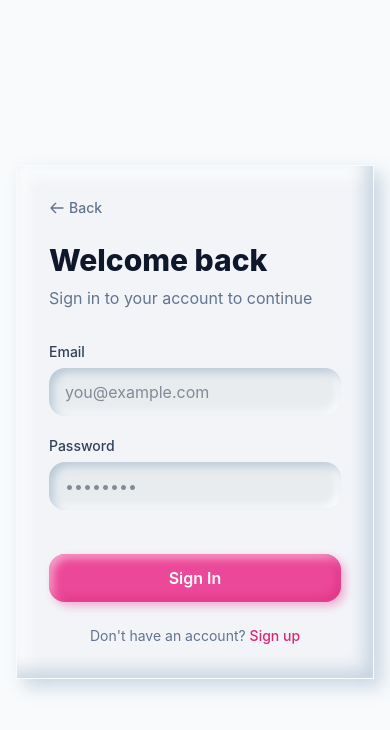
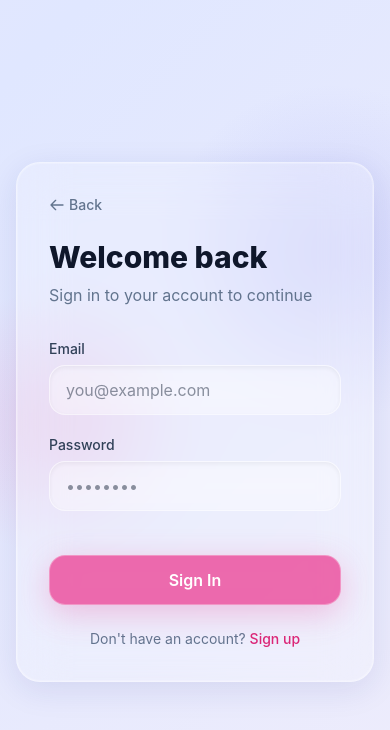
Before and after one commit to as04-CyberNova/BuzzApp, a React (Vite) app in the folder frontend/: page /login in a window 390 px wide. Shown: the top 730 px of the page. Built offline with nearby package versions, Linux system fonts and the light colour scheme; no server answers.

Commit message:
Refactor UI to liquid glass and improve mobile responsiveness

```diff
--- a/frontend/src/index.css
+++ b/frontend/src/index.css
@@ -14,72 +14,69 @@
 
 @layer base {
   body {
-    @apply bg-slate-50 text-slate-900 antialiased selection:bg-primary-500 selection:text-white dark:bg-surface-900 dark:text-slate-100;
+    @apply text-slate-900 antialiased selection:bg-primary-500 selection:text-white dark:text-slate-100 min-h-[100dvh] overflow-x-hidden relative;
     font-family: 'Inter', -apple-system, BlinkMacSystemFont, 'Segoe UI', Roboto, Helvetica, Arial, sans-serif;
+    background: linear-gradient(135deg, #fce7f3 0%, #e0e7ff 50%, #fdf2f8 100%);
+    background-size: 400% 400%;
+    animation: gradientBG 15s ease infinite;
+  }
+
+  .dark body {
+    background: linear-gradient(135deg, #1e1b4b 0%, #1e1e2f 50%, #312e81 100%);
+    background-size: 400% 400%;
+    animation: gradientBG 15s ease infinite;
+  }
+
+  @keyframes gradientBG {
+    0% { background-position: 0% 50%; }
+    50% { background-position: 100% 50%; }
+    100% { background-position: 0% 50%; }
+  }
+
+  body::before {
+    content: '';
+    position: absolute;
+    top: 0; left: 0; right: 0; bottom: 0;
+    background: radial-gradient(circle at 15% 50%, rgba(236, 72, 153, 0.15), transparent 25%),
+                radial-gradient(circle at 85% 30%, rgba(99, 102, 241, 0.15), transparent 25%);
+    z-index: -1;
+    pointer-events: none;
   }
 }
 
 @layer components {
-  .clay-panel {
-    @apply bg-[#f2f4f8] border border-white/60 dark:bg-surface-800 dark:border-white/10;
-    box-shadow:
-      8px 8px 16px 0px rgba(136, 165, 191, 0.4),
-      inset -8px -8px 16px 0px rgba(136, 165, 191, 0.4),
-      inset 8px 8px 16px 0px rgba(255, 255, 255, 0.9);
+  .liquid-glass-panel {
+    @apply bg-white/20 dark:bg-black/20 backdrop-blur-xl border border-white/40 dark:border-white/10;
+    box-shadow: 0 8px 32px 0 rgba(31, 38, 135, 0.1), inset 0 0 0 1px rgba(255, 255, 255, 0.2);
   }
 
-  .dark .clay-panel {
-    box-shadow:
-      8px 8px 16px 0px rgba(0, 0, 0, 0.5),
-      inset -8px -8px 16px 0px rgba(0, 0, 0, 0.4),
-      inset 8px 8px 16px 0px rgba(255, 255, 255, 0.05);
+  .liquid-glass-btn {
+    @apply relative overflow-hidden bg-primary-500/80 hover:bg-primary-500 text-white backdrop-blur-md transition-all duration-300 px-4 py-3 rounded-2xl font-semibold border border-white/30 dark:border-white/10 shadow-[0_8px_32px_0_rgba(236,72,153,0.3)] hover:shadow-[0_8px_32px_0_rgba(236,72,153,0.5)];
   }
 
-  .clay-btn {
-    @apply bg-primary-500 text-white transition-all duration-300 px-4 py-3 rounded-2xl font-semibold;
-    box-shadow:
-      4px 4px 8px 0px rgba(236, 72, 153, 0.4),
-      inset -4px -4px 8px 0px rgba(219, 39, 119, 0.6),
-      inset 4px 4px 8px 0px rgba(252, 231, 243, 0.6);
+  .liquid-glass-btn::before {
+    content: '';
+    position: absolute;
+    top: 0; left: -100%; width: 50%; height: 100%;
+    background: linear-gradient(to right, transparent, rgba(255, 255, 255, 0.4), transparent);
+    transform: skewX(-20deg);
+    transition: 0.5s;
   }
 
-  .clay-btn:active {
-    box-shadow:
-      2px 2px 4px 0px rgba(236, 72, 153, 0.4),
-      inset 4px 4px 8px 0px rgba(219, 39, 119, 0.6),
-      inset -4px -4px 8px 0px rgba(252, 231, 243, 0.6);
+  .liquid-glass-btn:hover::before {
+    left: 150%;
   }
 
-  .clay-input {
-    @apply w-full px-4 py-3 bg-[#e8ecef] dark:bg-surface-900 border-none rounded-2xl outline-none text-slate-800 dark:text-slate-100 transition-all focus:ring-2 focus:ring-primary-500/50;
-    box-shadow: inset 4px 4px 8px rgba(136, 165, 191, 0.5), inset -4px -4px 8px rgba(255, 255, 255, 0.9);
+  .liquid-glass-input {
+    @apply w-full px-4 py-3 bg-white/30 dark:bg-black/30 backdrop-blur-md border border-white/40 dark:border-white/10 rounded-2xl outline-none text-slate-800 dark:text-slate-100 transition-all focus:ring-2 focus:ring-primary-500/50 shadow-inner;
   }
 
-  .dark .clay-input {
-    box-shadow: inset 4px 4px 8px rgba(0, 0, 0, 0.6), inset -4px -4px 8px rgba(255, 255, 255, 0.05);
+  .liquid-glass-msg-sender {
+    @apply bg-primary-500/90 text-white backdrop-blur-md border border-white/20 shadow-md;
   }
 
-  .clay-msg-sender {
-    @apply bg-primary-500 text-white shadow-md;
-    box-shadow:
-      4px 4px 8px 0px rgba(236, 72, 153, 0.3),
-      inset -4px -4px 8px 0px rgba(219, 39, 119, 0.5),
-      inset 4px 4px 8px 0px rgba(252, 231, 243, 0.5);
-  }
-
-  .clay-msg-receiver {
-    @apply bg-[#f2f4f8] text-slate-800 dark:bg-surface-800 dark:text-slate-100;
-    box-shadow:
-      4px 4px 8px 0px rgba(136, 165, 191, 0.3),
-      inset -4px -4px 8px 0px rgba(136, 165, 191, 0.3),
-      inset 4px 4px 8px 0px rgba(255, 255, 255, 0.9);
-  }
-
-  .dark .clay-msg-receiver {
-    box-shadow:
-      4px 4px 8px 0px rgba(0, 0, 0, 0.4),
-      inset -4px -4px 8px 0px rgba(0, 0, 0, 0.3),
-      inset 4px 4px 8px 0px rgba(255, 255, 255, 0.05);
+  .liquid-glass-msg-receiver {
+    @apply bg-white/40 dark:bg-black/40 text-slate-800 dark:text-slate-100 backdrop-blur-md border border-white/30 dark:border-white/10 shadow-sm;
   }
 }
 
--- a/frontend/src/pages/Home.jsx
+++ b/frontend/src/pages/Home.jsx
@@ -3,8 +3,8 @@ import { Link } from 'react-router-dom';
 
 function Home() {
   return (
-    <div className="min-h-[100dvh] bg-slate-50 dark:bg-surface-900 flex items-center justify-center p-4">
-      <div className="clay-panel max-w-md w-full p-8 transition-bounce hover-lift">
+    <div className="min-h-[100dvh] bg-transparent flex items-center justify-center p-4">
+      <div className="liquid-glass-panel max-w-md w-full p-8 rounded-3xl transition-bounce hover-lift">
         <div className="flex flex-col items-center">
           <div className="w-16 h-16 bg-gradient-to-tr from-primary-500 to-primary-600 rounded-2xl flex items-center justify-center shadow-lg shadow-primary-500/30 mb-6">
             <svg className="w-8 h-8 text-white" fill="none" stroke="currentColor" viewBox="0 0 24 24">
@@ -16,11 +16,11 @@ function Home() {
             Next generation secure messaging with intelligent spam protection.
           </p>
 
-          <Link to="/register" className="clay-btn w-full text-center mb-4 block">
+          <Link to="/register" className="liquid-glass-btn w-full text-center mb-4 block">
             Create Account
           </Link>
 
-          <Link to="/login" className="w-full text-center py-3 px-4 bg-slate-200 dark:bg-surface-700 hover:bg-slate-300 dark:hover:bg-surface-800 text-slate-800 dark:text-slate-200 font-bold rounded-2xl transition-colors duration-200 block shadow-inner">
+          <Link to="/login" className="w-full text-center py-3 px-4 bg-white/20 dark:bg-black/20 hover:bg-white/30 dark:hover:bg-black/30 backdrop-blur-md border border-white/40 dark:border-white/10 text-slate-800 dark:text-slate-200 font-bold rounded-2xl transition-colors duration-200 block shadow-sm">
             Sign In
           </Link>
         </div>
--- a/frontend/src/pages/Login.jsx
+++ b/frontend/src/pages/Login.jsx
@@ -35,8 +35,8 @@ function Login() {
   };
 
   return (
-    <div className="min-h-[100dvh] bg-slate-50 dark:bg-surface-900 flex items-center justify-center p-4">
-      <div className="clay-panel max-w-md w-full p-8 transition-bounce">
+    <div className="min-h-[100dvh] bg-transparent flex items-center justify-center p-4">
+      <div className="liquid-glass-panel max-w-md w-full p-8 rounded-3xl transition-bounce">
         <div className="mb-8">
           <Link to="/" className="inline-flex items-center text-sm font-medium text-slate-500 dark:text-slate-400 hover:text-primary-600 dark:hover:text-primary-500 transition-colors mb-6">
             <svg className="w-4 h-4 mr-1" fill="none" stroke="currentColor" viewBox="0 0 24 24">
@@ -57,7 +57,7 @@ function Login() {
               required
               value={email}
               onChange={(e) => setEmail(e.target.value)}
-              className="clay-input"
+              className="liquid-glass-input"
               placeholder="you@example.com"
             />
           </div>
@@ -70,14 +70,14 @@ function Login() {
               required
               value={password}
               onChange={(e) => setPassword(e.target.value)}
-              className="clay-input"
+              className="liquid-glass-input"
               placeholder="••••••••"
             />
           </div>
 
           <button
             type="submit"
-            className="clay-btn w-full mt-6"
+            className="liquid-glass-btn w-full mt-6"
           >
             Sign In
           </button>
--- a/frontend/src/pages/Register.jsx
+++ b/frontend/src/pages/Register.jsx
@@ -36,8 +36,8 @@ function Register() {
   };
 
   return (
-    <div className="min-h-[100dvh] bg-slate-50 dark:bg-surface-900 flex items-center justify-center p-4">
-      <div className="clay-panel max-w-md w-full p-8 transition-bounce">
+    <div className="min-h-[100dvh] bg-transparent flex items-center justify-center p-4">
+      <div className="liquid-glass-panel max-w-md w-full p-8 rounded-3xl transition-bounce">
         <div className="mb-8">
           <Link to="/" className="inline-flex items-center text-sm font-medium text-slate-500 dark:text-slate-400 hover:text-primary-600 dark:hover:text-primary-500 transition-colors mb-6">
             <svg className="w-4 h-4 mr-1" fill="none" stroke="currentColor" viewBox="0 0 24 24">
@@ -58,7 +58,7 @@ function Register() {
               required
               value={name}
               onChange={(e) => setName(e.target.value)}
-              className="clay-input"
+              className="liquid-glass-input"
               placeholder="John Doe"
             />
           </div>
@@ -71,7 +71,7 @@ function Register() {
               required
               value={email}
               onChange={(e) => setEmail(e.target.value)}
-              className="clay-input"
+              className="liquid-glass-input"
               placeholder="you@example.com"
             />
           </div>
@@ -84,14 +84,14 @@ function Register() {
               required
               value={password}
               onChange={(e) => setPassword(e.target.value)}
-              className="clay-input"
+              className="liquid-glass-input"
               placeholder="Create a strong password"
             />
           </div>
 
           <button
             type="submit"
-            className="clay-btn w-full mt-6"
+            className="liquid-glass-btn w-full mt-6"
           >
             Create Account
           </button>
```
Also changed, not shown: frontend/src/pages/Chat.jsx (+10 -10 lines).
